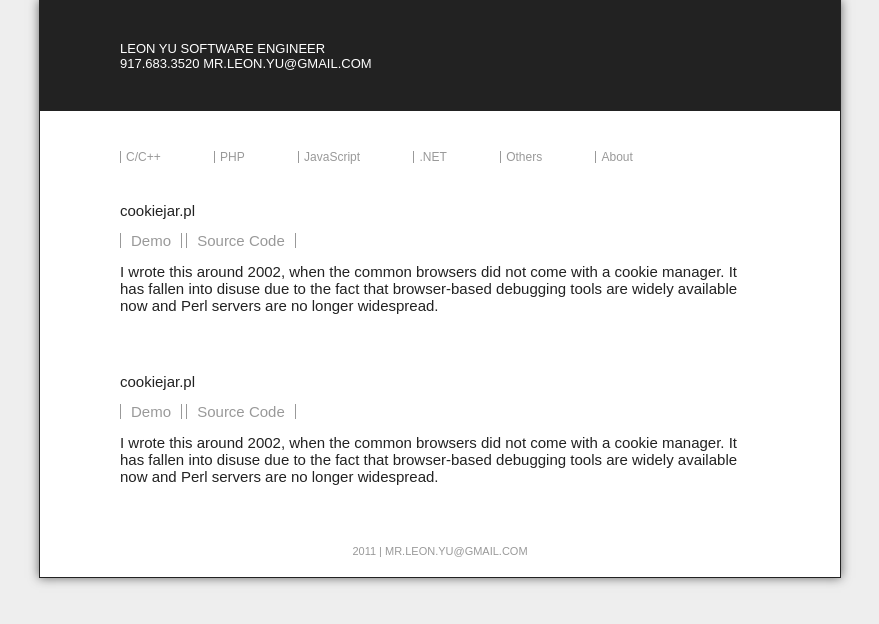
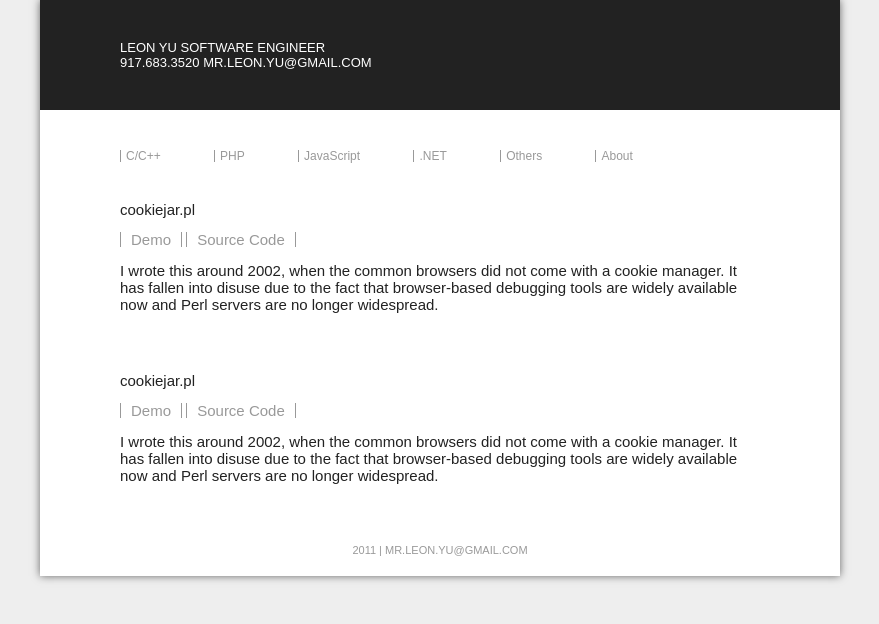
Before and after one commit to leonyu/www.leonyu.net, a plain HTML site: page index.html in a window 1280 px wide. Shown: the whole page, without its empty margins (200-1079 px from the left). Drawn offline with Linux system fonts and the light colour scheme.

Commit message:
remove border and reduce edge shadow

```diff
--- a/css/penguin.css
+++ b/css/penguin.css
@@ -1,6 +1,6 @@
 html { margin: 0; padding: 0; }
 body { margin: 0; padding: 0; font: 15px "HelveticaNeueLT Com 47 LtCn", sans-serif; color: #222; background-color: #eee; }
-.page-container { margin: 0 auto; padding: 0 0 20px; width: 800px; border: 1px solid #222; background-color: #fff; -webkit-box-shadow: 0px 0px 10px 0px #666; -moz-box-shadow: 0px 0px 10px 0px #666; box-shadow: 0px 0px 10px 0px #666; }
+.page-container { margin: 0 auto; padding: 0 0 20px; width: 800px; background-color: #fff; -webkit-box-shadow: 0px 0px 8px 0px #666; -moz-box-shadow: 0px 0px 8px 0px #666; box-shadow: 0px 0px 8px 0px #666; }
 .margin-restraint { padding-left: 80px; padding-right: 80px; }
 header { background-color: #222; color: #fff; margin: 0; padding: 0; font-size: 13px; font-family: "HelveticaNeueLT Com 55 Roman", sans-serif; text-transform: uppercase; padding-top: 40px; padding-bottom: 40px; }
 header h1 { margin: 0; font-weight: normal; font-size: 13px; display: inline-block; }
```
